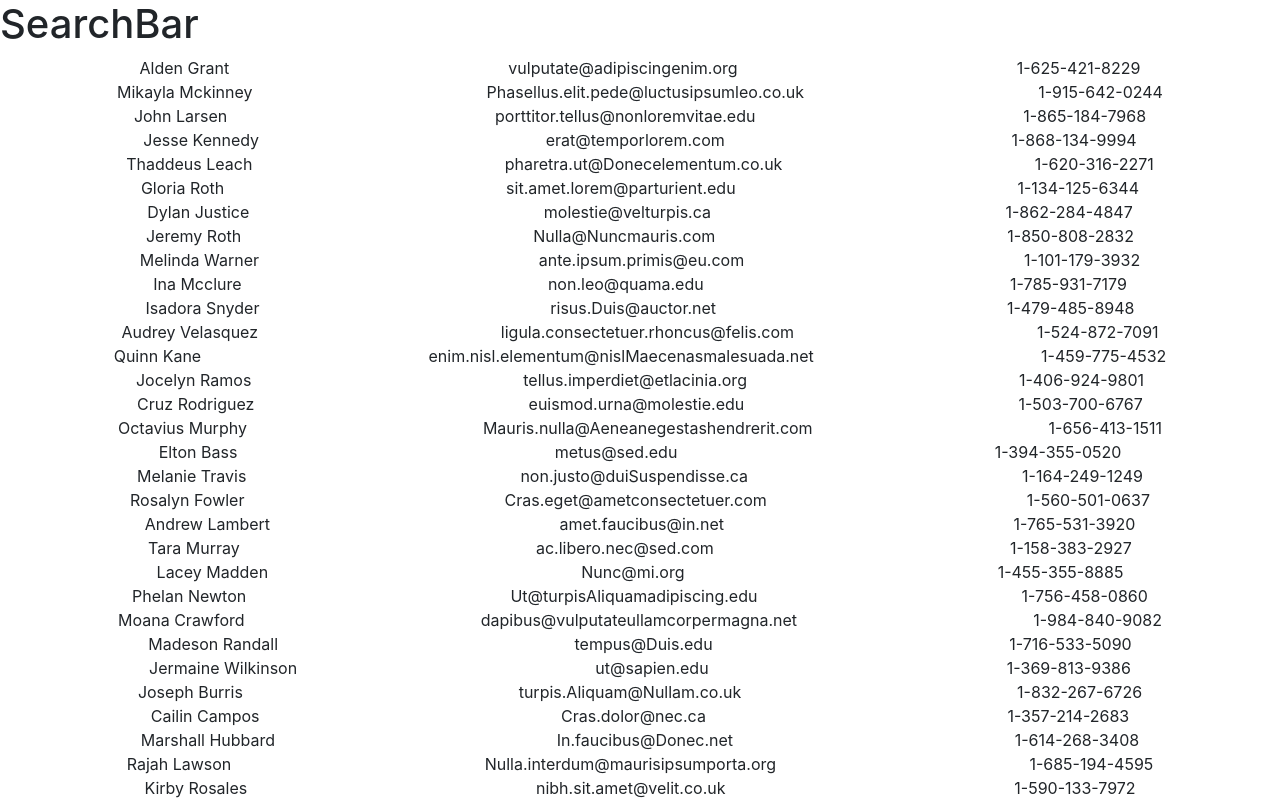
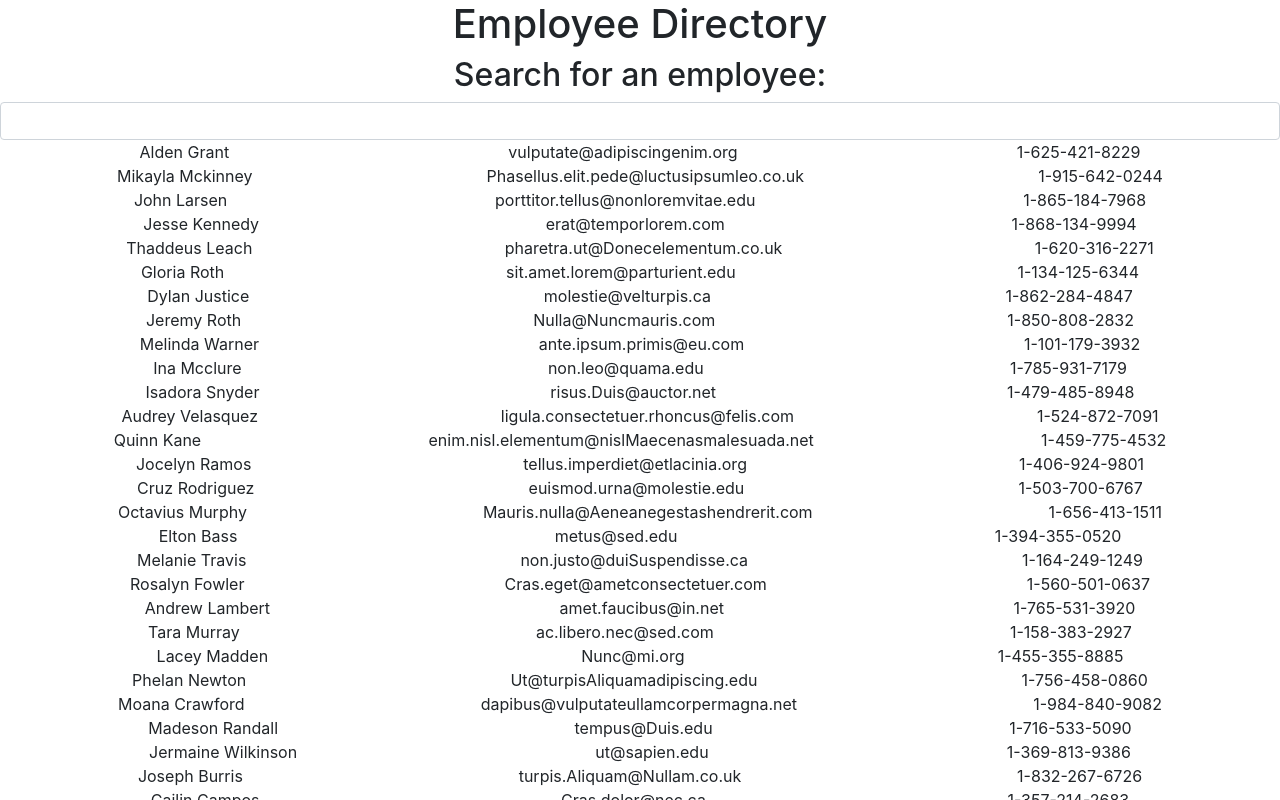
Before and after one commit to BrandonP321/employee-directory, a React (Create React App) app: page / in a window 1280 px wide. Shown: the top 800 px of the page. Built offline with nearby package versions, Linux system fonts and the light colour scheme.

Commit message:
added search bar and datalist for search

```diff
--- a/src/components/SearchBar.js
+++ b/src/components/SearchBar.js
@@ -1,9 +1,14 @@
 import React from 'react'
 
-export default function SearchBar() {
+export default function SearchBar(props) {
     return (
         <div>
-            <h1>SearchBar</h1>
+            <h1 class='text-center'>Employee Directory</h1>
+            <h2 class='text-center'>Search for an employee: </h2>
+            <datalist id='employeesList'>
+                {props.employees.map(employee => <option>{employee.first_name}</option>)}
+            </datalist>
+            <input list='employeesList' type='text' class='form-control' id='employeeInput'></input>
         </div>
     )
 }
--- a/src/pages/Home.js
+++ b/src/pages/Home.js
@@ -12,22 +12,14 @@ export default class Home extends Component {
         this.setState({ employeesArr: employees})
     }
 
-    // renderCardsBySearch = () => {
+    handleSearchInput = (event) => {
 
-    // }
-
-    // renderCardsByFilter = () => {
-
-    // }
-
-    // handleRender = () => {
-
-    // }
+    }
 
     render() {
         return (
             <div>
-                <SearchBar />
+                <SearchBar employees={this.state.employeesArr} />
                 {this.state.employeesArr.map(employee => <EmployeeCard employeeInfo={employee} />)}
             </div>
         )
```
